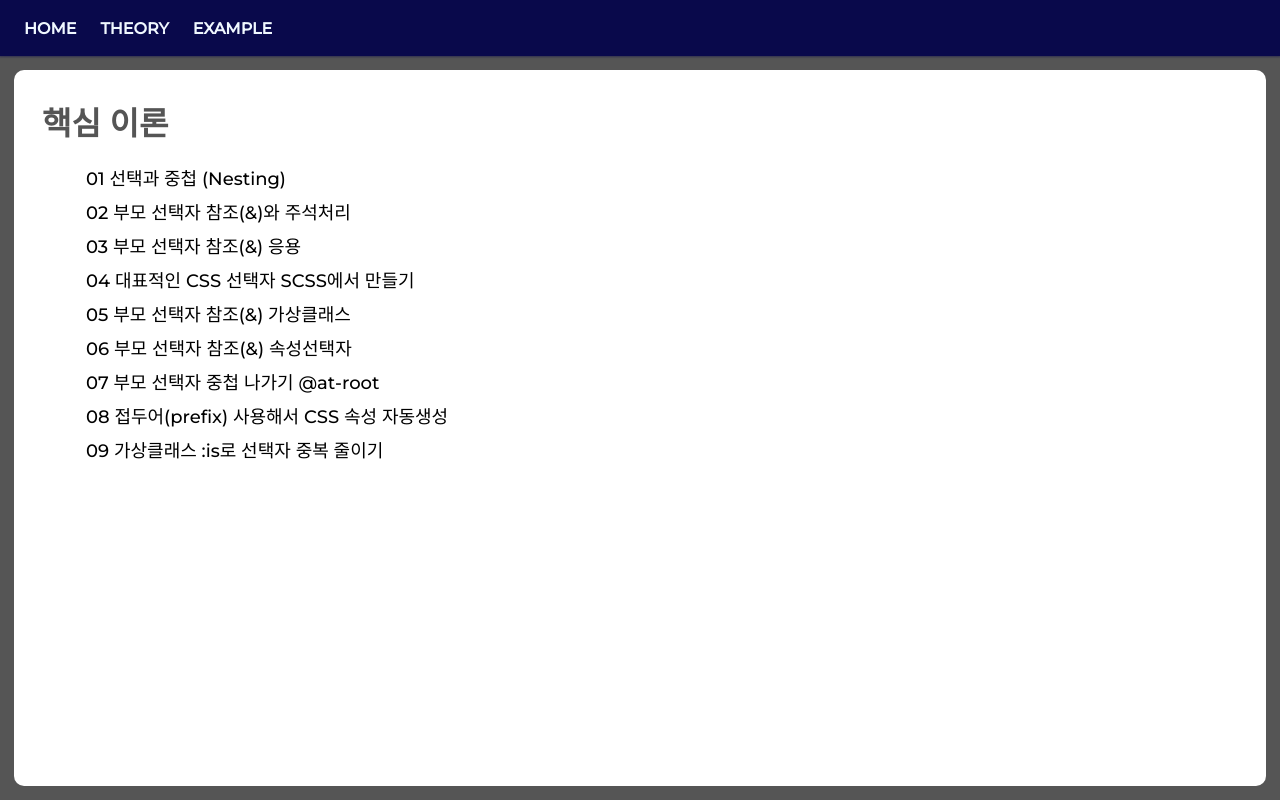
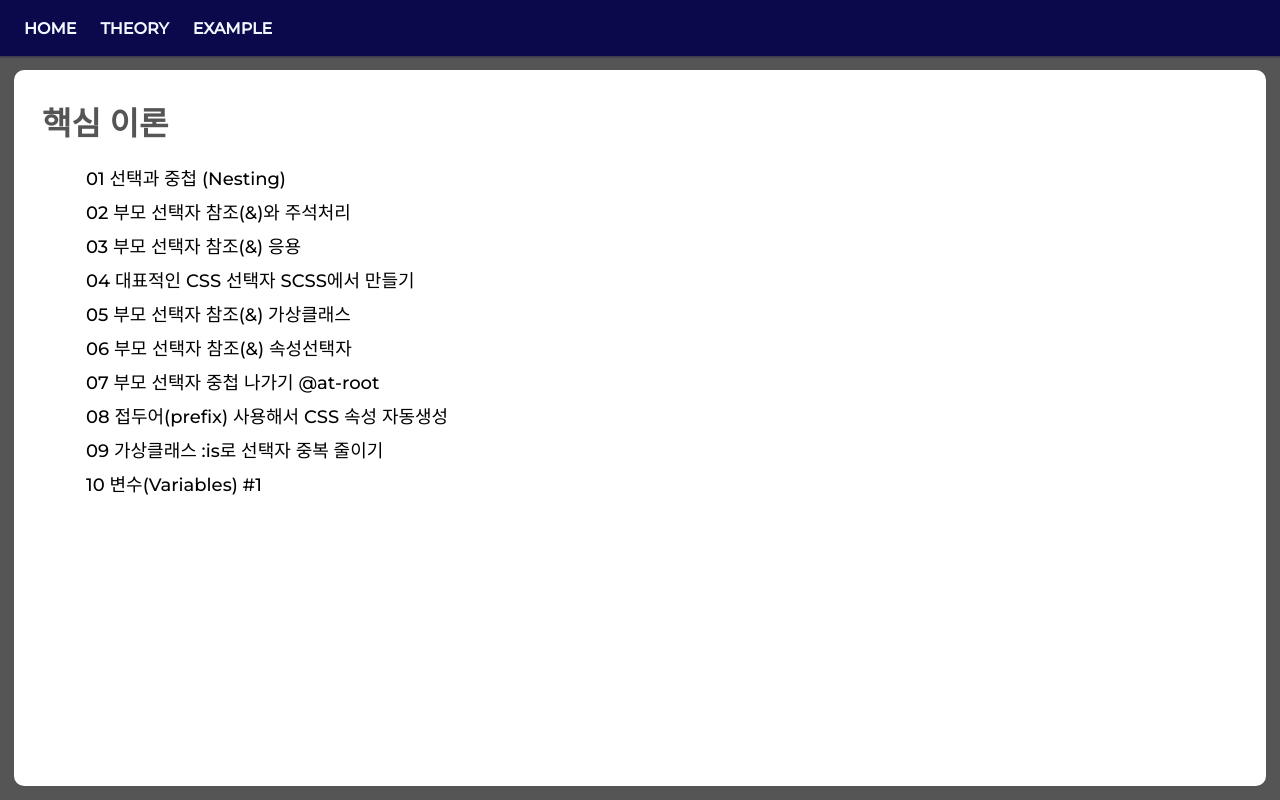
Before and after one commit to Seokyung/SCSS_Study, a React (Create React App) app: page /theories in a window 1280 px wide. Built offline with nearby package versions, Linux system fonts and the light colour scheme.

Commit message:
스크롤바 수정

```diff
--- a/src/routes/TheoryRouter.jsx
+++ b/src/routes/TheoryRouter.jsx
@@ -55,6 +55,11 @@ export const theoryList = [
 		title: "09 가상클래스 :is로 선택자 중복 줄이기",
 		component: <VirtualClassIs />,
 	},
+	{
+		id: 10,
+		title: "10 변수(Variables) #1",
+		component: <VirtualClassIs />,
+	},
 ];
 
 function TheoryRouter() {
--- a/src/styles/index.scss
+++ b/src/styles/index.scss
@@ -82,12 +82,7 @@ button {
 		flex-direction: column;
 		height: calc(100% - 3.5rem);
 		list-style: none;
-		overflow-y: scroll;
-		-ms-overflow-style: none;
-		scrollbar-width: none;
-		&::-webkit-scrollbar {
-			display: none;
-		}
+		overflow-y: auto;
 		li {
 			cursor: pointer;
 			padding: 0.25rem;
@@ -110,7 +105,7 @@ button {
 	flex-direction: column;
 	align-items: center;
 	height: calc(100% - 2rem);
-	padding: 1rem;
+	padding: 1rem 1.25rem;
 	text-align: center;
 	border-radius: 10px;
 	background-color: #fff;
@@ -150,11 +145,6 @@ button {
 		width: 100%;
 		height: 100%;
 		padding: 1rem;
-		overflow-y: scroll;
-		-ms-overflow-style: none;
-		scrollbar-width: none;
-		&::-webkit-scrollbar {
-			display: none;
-		}
+		overflow-y: auto;
 	}
 }
```
